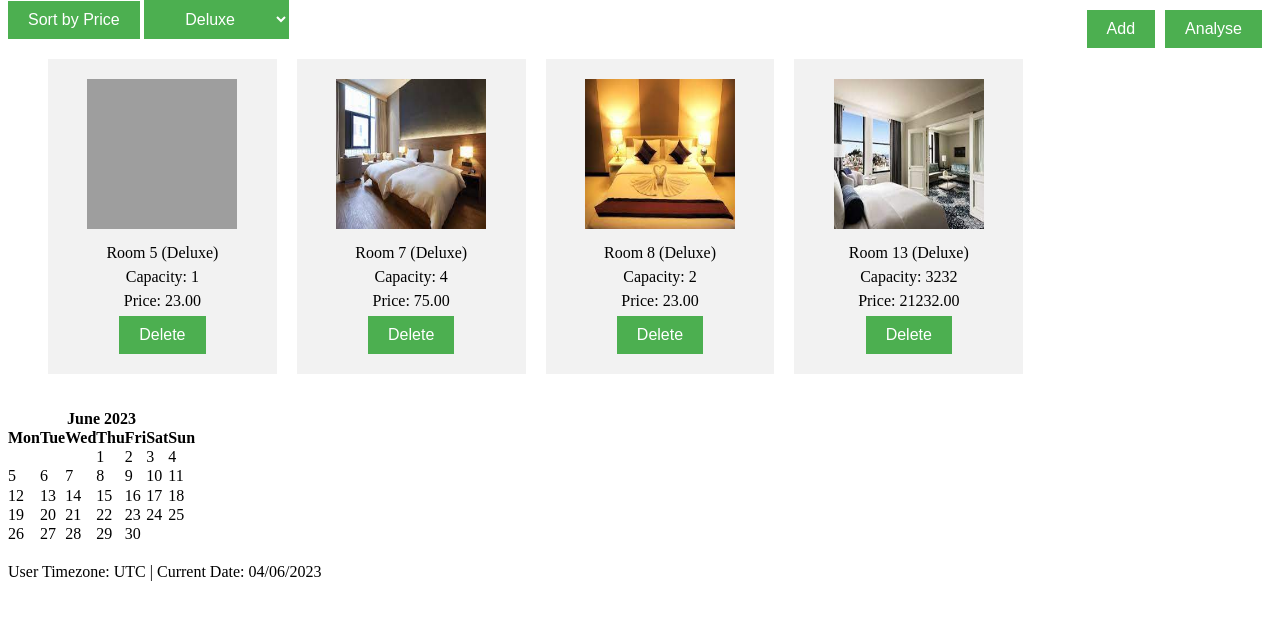
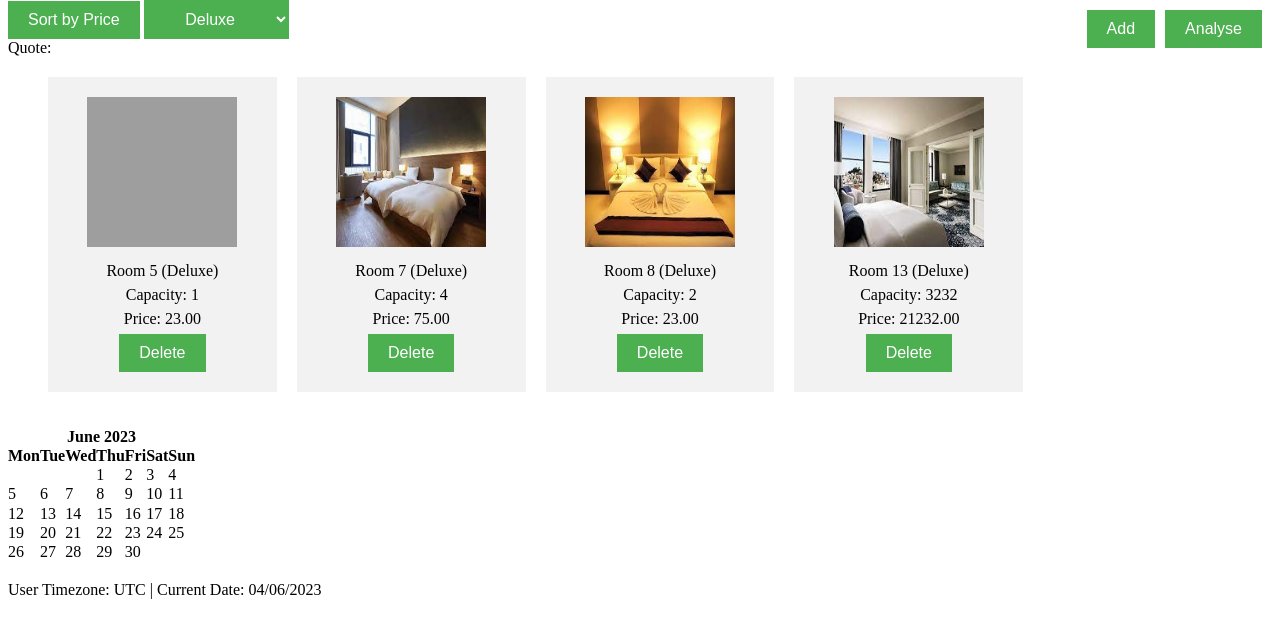
Before and after one commit to kolyaklimk/Python-Tasks, a Django app: page /sort_by/1/ in a window 1280 px wide. Shown: the part 66-704 px from the top of the page. Run offline with Django 4.2, Linux system fonts and the light colour scheme; a user stored in the database is signed in; data comes from the database, SQL or seed files in the repository; both versions use the stored data as it was after the commit; data that the repository does not hold is empty; grey boxes are pictures that could not be loaded.

Commit message:
Add quote

```diff
--- a/Lab4/mysite/hotel/templates/hotel/hotel_list.html
+++ b/Lab4/mysite/hotel/templates/hotel/hotel_list.html
@@ -106,11 +106,12 @@
         var selectedOption = document.getElementById("categorySelector").value;
         window.location.href = selectedOption;
     }
-
-
     </script>
 
 </div>
+{% if user.is_authenticated and user.is_superuser %}
+<label>Quote: {{timezone_context.quote}}</label>
+{%endif%}
 <ul class="room-list">
     {% for m in rooms %}
 
--- a/Lab4/mysite/hotel/views.py
+++ b/Lab4/mysite/hotel/views.py
@@ -6,9 +6,28 @@
 from django.db.models import Count
 from django.utils import timezone
 import calendar
+import requests
 
 
-def timezone_context():
+def timezone_context(request):
+    quote = ''
+    if request.user.is_authenticated:
+        url = 'http://api.forismatic.com/api/1.0/'
+        params = {
+            'method': 'getQuote',
+            'format': 'json',
+            'lang': 'en'
+        }
+        response = requests.get(url, params=params)
+        print(quote)
+        try:
+            if response.status_code == 200:
+                data = response.json()
+                quote = (data['quoteText'])
+            else:
+                quote = ('Ошибка при выполнении запроса:', response.status_code)
+        except:
+            quote = 'No internet connection'
     user_timezone = timezone.get_current_timezone()
     current_date = timezone.now()
     c = calendar.HTMLCalendar(calendar.MONDAY).formatmonth(datetime.now().year, datetime.now().month)
@@ -16,6 +35,7 @@
         'user_timezone': user_timezone,
         'current_date': current_date,
         'calendar': c,
+        'quote': quote
     }
     return context
 
@@ -31,7 +51,7 @@
         return render(request, 'hotel/hotel_list.html', {'rooms': rooms,
                                                          'categories': categories,
                                                          'choose_category': category_id,
-                                                         'timezone_context': timezone_context()})
+                                                         'timezone_context': timezone_context(request)})
 
     if request.method == 'POST' and 'delete_room' in request.POST:
         room = get_object_or_404(Room, id=request.POST['room_id'])
@@ -52,7 +72,7 @@
                                                      'is_sort_by_price': True,
                                                      'categories': categories,
                                                      'choose_category': category_id,
-                                                     'timezone_context': timezone_context()})
+                                                     'timezone_context': timezone_context(request)})
 
 
 def room_detail(request, room_id):
```
Also changed, not shown: Lab4/mysite/db.sqlite3.
